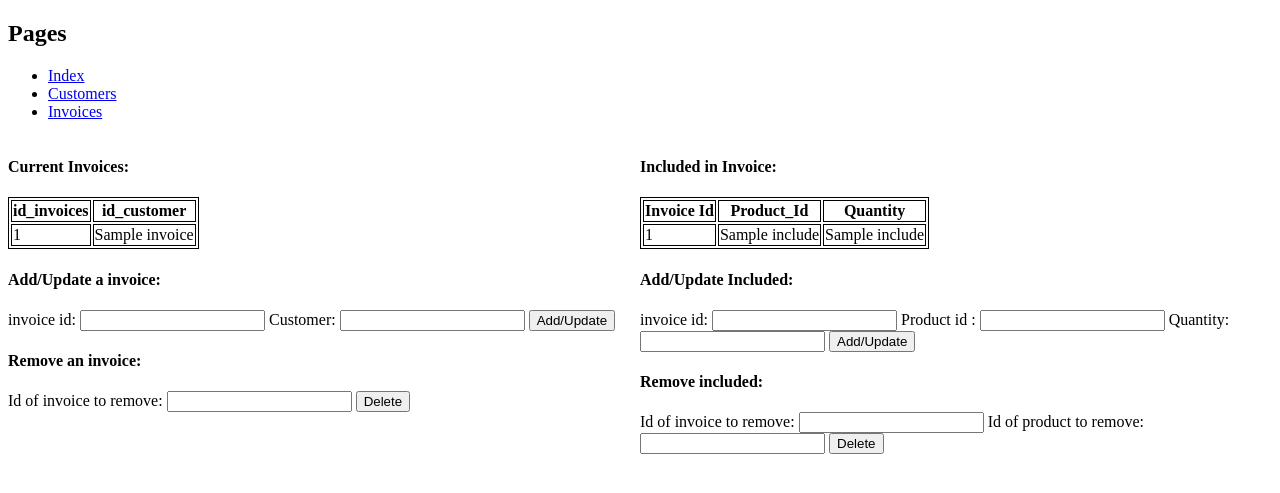
After one commit to Loed0013/Lab2, a Flask app: page /invoice in a window 1280 px wide. The commit adds this page. Shown: the top 493 px of the page. Run offline with Flask 2, Linux system fonts and the light colour scheme; a database or web service that is not in the repository returns one stand-in record (values such as "Sample title"); some libraries are stand-ins or nearby versions.

Commit message:
Added invoices.html

```diff
--- a/app,backupp.py
+++ b/app,backupp.py
@@ -72,7 +72,7 @@ def index():
 def language():
     cur.execute("SELECT * FROM Customer;")
     customers = cur.fetchall()
-    return render_template('shop.html')
+    return render_template('customers.html')
 
 
 # Adds a new snack, or updates an existing snack
@@ -97,7 +97,7 @@ def add_customer():
         # Else, add the new snack to the list of snacks
         custo.append(new_customer)
 
-    return render_template('shop.html', custo=custo)
+    return render_template('customers.html', custo=custo)
 
 
 # Deletes a snack
--- a/app.py
+++ b/app.py
@@ -1,4 +1,4 @@
-from flask import Flask, render_template, request , redirect
+from flask import Flask, render_template, request, redirect
 import psycopg2
 from psycopg2.extensions import ISOLATION_LEVEL_AUTOCOMMIT
 
@@ -29,15 +29,15 @@ def index():
 
 
 # Shows all the available customers
-@app.route('/shop', methods=['GET'])
-def language(): #TODO Chage name
+@app.route('/customer', methods=['GET'])
+def current_customers():
     cur.execute("SELECT * FROM Customer;")
     customers = cur.fetchall()
-    return render_template('shop.html', customers=customers)
+    return render_template('customers.html', customers=customers)
 
 
-# Adds a new snack, or updates an existing snack
-@app.route('/shop', methods=['POST'])
+# Adds a new customer, or updates an existing customer
+@app.route('/customer', methods=['POST'])
 def add_customer():
     cur.execute("SELECT * FROM Customer;")
     customers = cur.fetchall()
@@ -46,7 +46,7 @@ def add_customer():
     first_name = str(request.form['first_name'])
     last_name = str(request.form['last_name'])
 
-    custIDs=[]
+    custIDs = []
     for customer in customers:
         custIDs.append(customer[0])
 
@@ -63,15 +63,104 @@ def add_customer():
     cur.execute("SELECT * FROM Customer;")
     new_customers = cur.fetchall()
 
-    return render_template('shop.html', customers=new_customers)
+    return render_template('customers.html', customers=new_customers)
 
 
 # Deletes a customer
 @app.route('/customer/delete', methods=['POST'])
-def delete_language():
+def delete_customer():
     id_to_delete = str(request.form['id_customer'])
     customer_to_delete = "DELETE FROM Customer WHERE id_customer =" + id_to_delete + ";"
     cur.execute(customer_to_delete)
 
-    # Send user back to shop page
-    return redirect('/shop')
+    # Send user back to customer page
+    return redirect('/customer')
+
+@app.route('/invoice', methods=['GET'])
+def current_invoice():
+    cur.execute("SELECT * FROM Invoices;")
+    invoices = cur.fetchall()
+    cur.execute("SELECT * FROM Includes;")
+    includes = cur.fetchall()
+    return render_template('invoices.html', invoices=invoices, includes=includes)
+############################################
+# Adds a new invoice, or updates an existing invoice
+@app.route('/invoice/adinvoice', methods=['POST'])
+def add_invoice():
+    cur.execute("SELECT * FROM Invoices;")
+    invoices = cur.fetchall()
+
+    invoice_id = str(request.form['invoice_id'])
+    customer_id = str(request.form['customer_id'])
+
+    invIDs = []
+    for invoice in invoices:
+        invIDs.append(invoice[0])
+
+    if int(invoice_id) in invIDs:
+        update_invoice = "UPDATE Invoices SET id_customer  = '" + customer_id + "'WHERE id_invoice =" + invoice_id + ";"
+        cur.execute(update_invoice)
+
+    else:
+        insert_invoice = "INSERT INTO Invoices VALUES(" + invoice_id + ",'" + customer_id +"');"
+        cur.execute(insert_invoice)
+
+    return redirect('/invoice')
+
+
+# Deletes a invoice
+@app.route('/invoice/delete', methods=['POST'])
+def delete_invoice():
+    id_to_delete = str(request.form['id_invoice'])
+    invoice_to_delete = "DELETE FROM Invoices WHERE id_invoice =" + id_to_delete + ";"
+    cur.execute(invoice_to_delete)
+
+    # Send user back to invoice page
+    return redirect('/invoice')
+
+####################################################
+# Adds a new invoice, or updates an existing invoice
+@app.route('/invoice/adinclude', methods=['POST'])
+def add_included():
+    cur.execute("SELECT * FROM Includes;")
+    included = cur.fetchall()
+
+    invoice_id = str(request.form['invoice_id'])
+    product_id = str(request.form['product_id'])
+    quantity = str(request.form['quantity'])
+    invIDs = []
+    for include in included:
+        invIDs.append(include[0])
+
+    if int(invoice_id) in invIDs:
+        update_invoice = "UPDATE Includes " \
+                         "SET id_product  = " + product_id + ", quantity = " + quantity + \
+                         "WHERE id_invoice =" + invoice_id + ";"
+        cur.execute(update_invoice)
+
+    else:
+        insert_invoice = "INSERT INTO Includes VALUES(" + invoice_id + "," + product_id + "," + quantity + ");"
+        cur.execute(insert_invoice)
+
+    return redirect('/invoice')
+
+@app.route('/invoice/delinclude', methods=['POST'])
+def delete_included():
+    invoice_to_delete = str(request.form['id_invoice'])
+    product_to_delete = str(request.form['id_product'])
+
+    included_to_delete = "DELETE FROM Includes " \
+                         "WHERE id_invoice =" + invoice_to_delete + "and id_product=" + product_to_delete + ";"
+    cur.execute(included_to_delete)
+
+    # Send user back to invoice page
+    return redirect('/invoice')
+
+
+#TODO
+# Page for products
+# Page for Invoices and includes
+# Add a trigger, Total spending for a customer
+# Specify Foregin keys, inovices and includes
+# Video
+# ER Diagram
--- a/static/Main.css
+++ b/static/Main.css
@@ -4,3 +4,13 @@
 table, th, td {
     border: 1px solid black;
 }
+
+#divInvoice{
+float: left;
+width: 50%;
+}
+
+#divIncludes{
+float: right;
+width: 50%;
+}
--- a/templates/base.html
+++ b/templates/base.html
@@ -13,7 +13,8 @@
         <h1>Pages</h1>
         <ul>
             <li><a href="/">Index</a>
-            <li><a href="/shop">Shop</a>
+            <li><a href="/customer">Customers</a>
+            <li><a href="/invoice">Invoices</a> </li>
          </ul>
     </nav>
 </body>
--- a/templates/shop.html
+++ b/templates/customers.html
@@ -1,7 +1,12 @@
 {% extends 'base.html' %}
 
 {% block header %}
+head>
+  <meta charset="UTF-8">
+  <title>customers</title>
+  <link rel="stylesheet" href="{{ url_for('static', filename='Main.css') }}">
 
+</head>
 {% endblock %}
 
 {% block content %}
--- /dev/null
+++ b/templates/invoices.html
@@ -0,0 +1,100 @@
+<!DOCTYPE html>
+<html lang="en">
+{% extends 'base.html' %}
+
+{% block header %}
+<head>
+  <meta charset="UTF-8">
+  <title>Invoices</title>
+  <link rel="stylesheet" href="{{ url_for('static', filename='Main.css') }}">
+
+</head>
+{% endblock %}
+
+{% block content %}
+<body>
+<div id="divInvoice">
+  <h4>Current Invoices:</h4>
+  <table>
+    <thead>
+      <th>id_invoices</th>
+      <th>id_customer</th>
+    </thead>
+    <tbody>
+      {% for invoice in invoices %}
+        <tr>
+          <td>{{invoice[0]}}</td>
+          <td>{{invoice[1]}}</td>
+        </tr>
+      {% endfor %}
+    </tbody>
+  </table>
+
+  <h4>Add/Update a invoice:</h4>
+  <form method="POST" action="/invoice/adinvoice">
+    <label>invoice id:</label>
+    <input type="number" name="invoice_id">
+
+    <label>Customer:</label>
+    <input type="text" name="customer_id">
+
+    <button>Add/Update</button>
+
+  </form>
+  <h4>Remove an invoice:</h4>
+  <form method="POST" action="/invoice/delete">
+    <label>Id of invoice to remove:</label>
+    <input type="text" name="id_invoice">
+
+    <button>Delete</button>
+  </form>
+</div>
+<div id="divIncludes">
+<h4>Included in Invoice:</h4>
+
+  <table>
+    <thead>
+      <th>Invoice Id</th>
+      <th>Product_Id</th>
+      <th>Quantity</th>
+    </thead>
+    <tbody>
+      {% for include in includes %}
+        <tr>
+          <td>{{include[0]}}</td>
+          <td>{{include[1]}}</td>
+          <td>{{include[2]}}</td>
+        </tr>
+      {% endfor %}
+    </tbody>
+  </table>
+
+  <h4>Add/Update Included:</h4>
+  <form method="POST" action="/invoice/adinclude">
+    <label>invoice id:</label>
+    <input type="number" name="invoice_id">
+
+    <label>Product id :</label>
+    <input type="number" name="product_id">
+
+    <label>Quantity:</label>
+    <input type="number" name="quantity">
+
+    <button>Add/Update</button>
+
+  </form>
+  <h4>Remove included:</h4>
+  <form method="POST" action="/invoice/delinclude">
+    <label>Id of invoice to remove:</label>
+    <input type="text" name="id_invoice">
+
+    <label>Id of product to remove:</label>
+    <input type="text" name="id_product">
+
+    <button>Delete</button>
+  </form>
+
+</div>
+</body>
+</html>
+{% endblock %}
```
Also changed, not shown: templates/products.html (added, +10 -0 lines).
